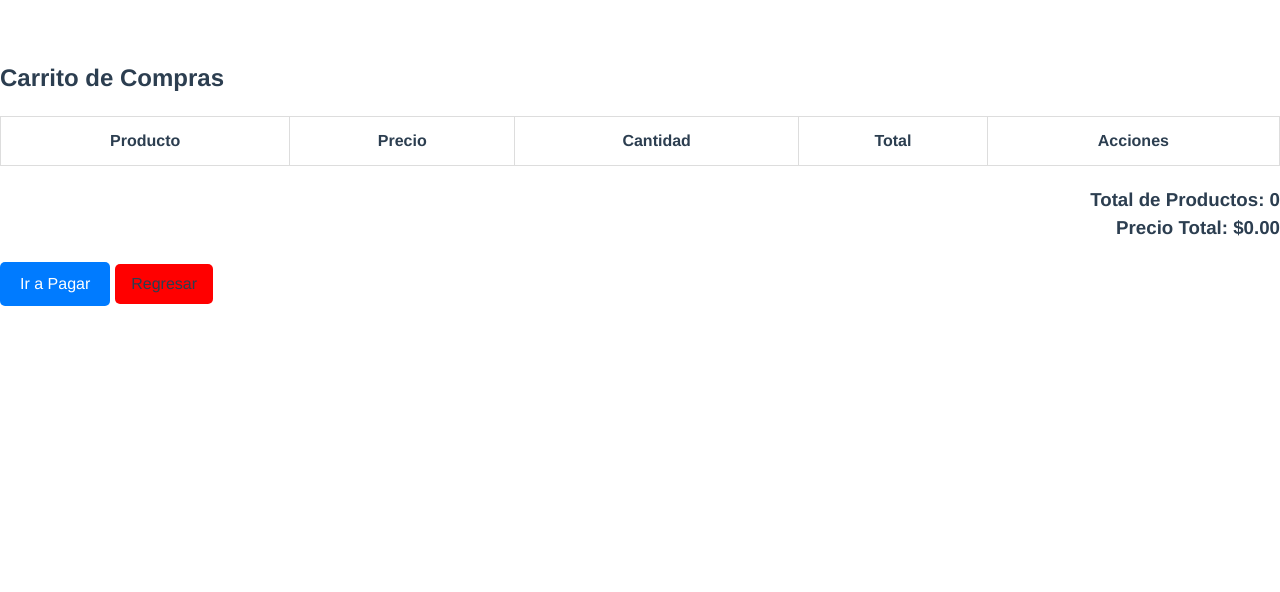
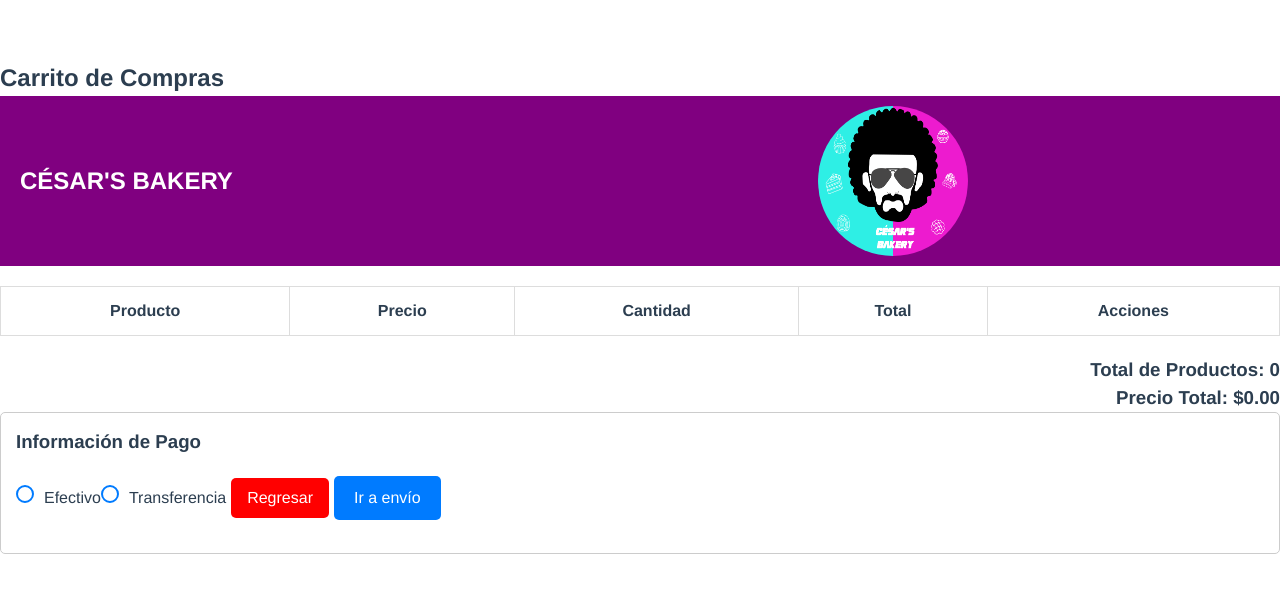
Before and after one commit to DaniHDZM/App-de-compra-de-postres-IHC, a Vue app: page /Carrito in a window 1280 px wide. Shown: the top 592 px of the page. Built offline with nearby package versions, Linux system fonts and the light colour scheme; what webfontloader would draw is missing.

Commit message:
final countdown

```diff
--- a/src/components/CarritoApp.vue
+++ b/src/components/CarritoApp.vue
@@ -1,6 +1,10 @@
 <template>
   <div class="CarritoApp">
     <h2>Carrito de Compras</h2>
+    <header :class="['navbar', { 'navbar-hidden': isNavbarHidden }]">
+      <h1 class="navbar-title">CÉSAR'S BAKERY</h1>
+      <img src="../imagenes/CESARS BAKERY.png" alt="Logo" class="navbar-logo" />
+    </header>
     <table>
       <thead>
         <tr>
@@ -38,8 +42,43 @@
       <h3>Total de Productos: {{ totalQuantity }}</h3>
       <h3>Precio Total: {{ formatPrice(totalPrice) }}</h3>
     </div>
-    <router-link to="/EnvioApp" class="checkout-button">Ir a Pagar</router-link>
-    <button @click="goBack" class="back-button">Regresar</button>
+    <div class="payment-info">
+      <h3>Información de Pago</h3>
+
+      <label class="payment-option">
+        <input
+          type="radio"
+          value="efectivo"
+          v-model="selectedPayment"
+          name="paymentMethod"
+        />
+        <span class="radio-custom"></span>
+        <span>Efectivo</span>
+      </label>
+
+      <label class="payment-option">
+        <input
+          type="radio"
+          value="transferencia"
+          v-model="selectedPayment"
+          name="paymentMethod"
+        />
+        <span class="radio-custom"></span>
+        <span>Transferencia</span>
+      </label>
+
+      <!-- Información del banco que se muestra si "Transferencia" está seleccionado -->
+      <div v-if="selectedPayment === 'transferencia'" class="bank-details">
+        <p><strong>Banco:</strong> BBVA</p>
+        <p><strong>Número de Tarjeta:</strong> 1234 5678 9012 3456</p>
+        <p><strong>Nombre:</strong> César Ramírez</p>
+      </div>
+
+      <button @click="goBack" class="back-button">Regresar</button>
+      <router-link to="/EnvioApp" class="checkout-button"
+        >Ir a envío</router-link
+      >
+    </div>
   </div>
 </template>
 
@@ -47,7 +86,8 @@
 export default {
   data() {
     return {
-      cartItems: [] // Inicialmente vacío, se llenará con los datos de localStorage
+      cartItems: [], // Inicialmente vacío, se llenará con los datos de localStorage
+      selectedPayment: null, // Inicialmente ninguna opción seleccionada
     };
   },
   computed: {
@@ -81,27 +121,52 @@ export default {
     },
     updateLocalStorage() {
       // Guarda el carrito actualizado en localStorage
-      localStorage.setItem('cart', JSON.stringify(this.cartItems));
+      localStorage.setItem("cart", JSON.stringify(this.cartItems));
     },
+
     goBack() {
       this.$router.back(); // Esto te llevará a la página anterior en la historia
     },
     loadCartFromLocalStorage() {
-      const storedCart = localStorage.getItem('cart');
+      const storedCart = localStorage.getItem("cart");
       if (storedCart) {
         this.cartItems = JSON.parse(storedCart);
       }
-    }
+    },
   },
   mounted() {
     // Carga el carrito desde el localStorage al montar el componente
     this.loadCartFromLocalStorage();
-  }
+  },
 };
 </script>
 
+<style scoped>
+.navbar {
+  display: flex;
+  justify-content: space-between;
+  align-items: center;
+  background-color: purple;
+  color: white;
+  padding: 10px 20px;
+  position: relative;
+  top: 0;
+  z-index: 1000;
+}
 
-<style scoped>
+.navbar-title {
+  font-size: 24px;
+  font-weight: bold;
+  margin-right: auto; /* Título alineado a la izquierda */
+}
+
+.navbar-logo {
+  width: 150px; /* Tamaño de la imagen */
+  height: 150px;
+  border-radius: 50%;
+  margin: 0 auto; /* Centra la imagen en la navbar */
+}
+
 .shopping-cart {
   max-width: 800px;
   margin: auto;
@@ -126,6 +191,55 @@ td {
   text-align: right;
   margin-top: 20px;
 }
+.checkout-container {
+  display: flex;
+  justify-content: space-between;
+  align-items: flex-start;
+  gap: 20px;
+  margin-top: 20px;
+}
+
+.product-table {
+  flex: 2;
+}
+
+.payment-info {
+  border: 1px solid #ccc;
+  padding: 15px;
+  border-radius: 5px;
+}
+
+.payment-option input[type="radio"] {
+  display: none; /* Oculta el círculo predeterminado del input */
+}
+
+.radio-custom {
+  width: 18px;
+  height: 18px;
+  border: 2px solid #007bff;
+  border-radius: 50%;
+  margin-right: 10px;
+  display: inline-block;
+  position: relative;
+}
+
+.payment-option input[type="radio"]:checked + .radio-custom::after {
+  content: "";
+  width: 10px;
+  height: 10px;
+  background-color: #007bff;
+  border-radius: 50%;
+  position: absolute;
+  top: 3px;
+  left: 3px;
+}
+
+.bank-details {
+  margin-top: 10px;
+  font-size: 0.9em;
+  color: #333;
+}
+
 button {
   margin: 0 5px;
   padding: 5px 10px;
@@ -146,12 +260,14 @@ button {
 .back-button {
   padding: 8px 16px;
   background-color: red;
+  color: white;
   border: none;
   cursor: pointer;
   border-radius: 5px;
   margin-bottom: 20px;
+  margin-center: auto;
 }
 .back-button:hover {
-  background-color: red;
+  background-color: #cd1c18;
 }
 </style>
--- a/src/components/ConfirmacionApp.vue
+++ b/src/components/ConfirmacionApp.vue
@@ -4,6 +4,14 @@
     <div class="thank-you-alert">
       <span class="check-icon">✔️</span>
       <p>¡Gracias por tu compra!</p>
+    </div>
+    <div>
+      <small>
+        Nos encontramos en camino a tu ubicación seleccionada, vamos con una
+        playera rosa para que nos puedas identificar fácilmente, recuerda que si
+        seleccionaste transferencia deberás mostrarnos el comprobante de ella
+        :)"
+      </small>
     </div>
 
     <!-- Resumen de la compra -->
@@ -29,7 +37,7 @@
 
     <!-- Espacio para el logo -->
     <div class="logo-space">
-      <img src="ruta_al_logo" alt="Logo" />
+      <img src="../imagenes/CESARS BAKERY.png" alt="Logo" />
     </div>
   </div>
 </template>
--- a/src/components/EnvioApp.vue
+++ b/src/components/EnvioApp.vue
@@ -1,6 +1,10 @@
 <template>
   <div class="EnvioApp">
     <h2>Envío</h2>
+    <header :class="['navbar', { 'navbar-hidden': isNavbarHidden }]">
+      <h1 class="navbar-title">CÉSAR'S BAKERY</h1>
+      <img src="../imagenes/CESARS BAKERY.png" alt="Logo" class="navbar-logo" />
+    </header>
     <div class="dropdowns">
       <!-- Dropdown para Facultad -->
       <label for="facultad">Facultad</label>
@@ -28,8 +32,8 @@
     </div>
 
     <!-- Botón para hacer pedido -->
+    <button @click="goBack" class="back-button">Regresar</button>
     <button @click="makeOrder" class="order-button">Hacer Pedido</button>
-    <button @click="goBack" class="back-button">Regresar</button>
   </div>
 </template>
 
@@ -55,6 +59,31 @@ export default {
 </script>
 
 <style scoped>
+.navbar {
+  display: flex;
+  justify-content: space-between;
+  align-items: center;
+  background-color: purple;
+  color: white;
+  padding: 10px 20px;
+  position: relative;
+  top: 0;
+  z-index: 1000;
+}
+
+.navbar-title {
+  font-size: 24px;
+  font-weight: bold;
+  margin-right: auto; /* Título alineado a la izquierda */
+}
+
+.navbar-logo {
+  width: 150px; /* Tamaño de la imagen */
+  height: 150px;
+  border-radius: 50%;
+  margin: 0 auto; /* Centra la imagen en la navbar */
+}
+
 .checkout {
   max-width: 500px;
   margin: auto;
@@ -89,12 +118,18 @@ label {
   outline: none;
   background-color: #fff;
 }
+button {
+  margin: 0 5px;
+  padding: 5px 10px;
+}
 .order-button {
+  display: inline-block;
+  margin-top: 20px;
   padding: 10px 20px;
   background-color: #007bff;
   color: white;
-  border: none;
-  cursor: pointer;
+  text-decoration: none;
+  text-align: center;
   border-radius: 5px;
 }
 .order-button:hover {
@@ -103,12 +138,14 @@ label {
 .back-button {
   padding: 8px 16px;
   background-color: red;
+  color: white;
   border: none;
   cursor: pointer;
   border-radius: 5px;
   margin-bottom: 20px;
+  margin-center: auto;
 }
 .back-button:hover {
-  background-color: red;
+  background-color: #cd1c18;
 }
 </style>
```
Also changed, not shown: src/components/Productos.vue (+101 -28 lines).
